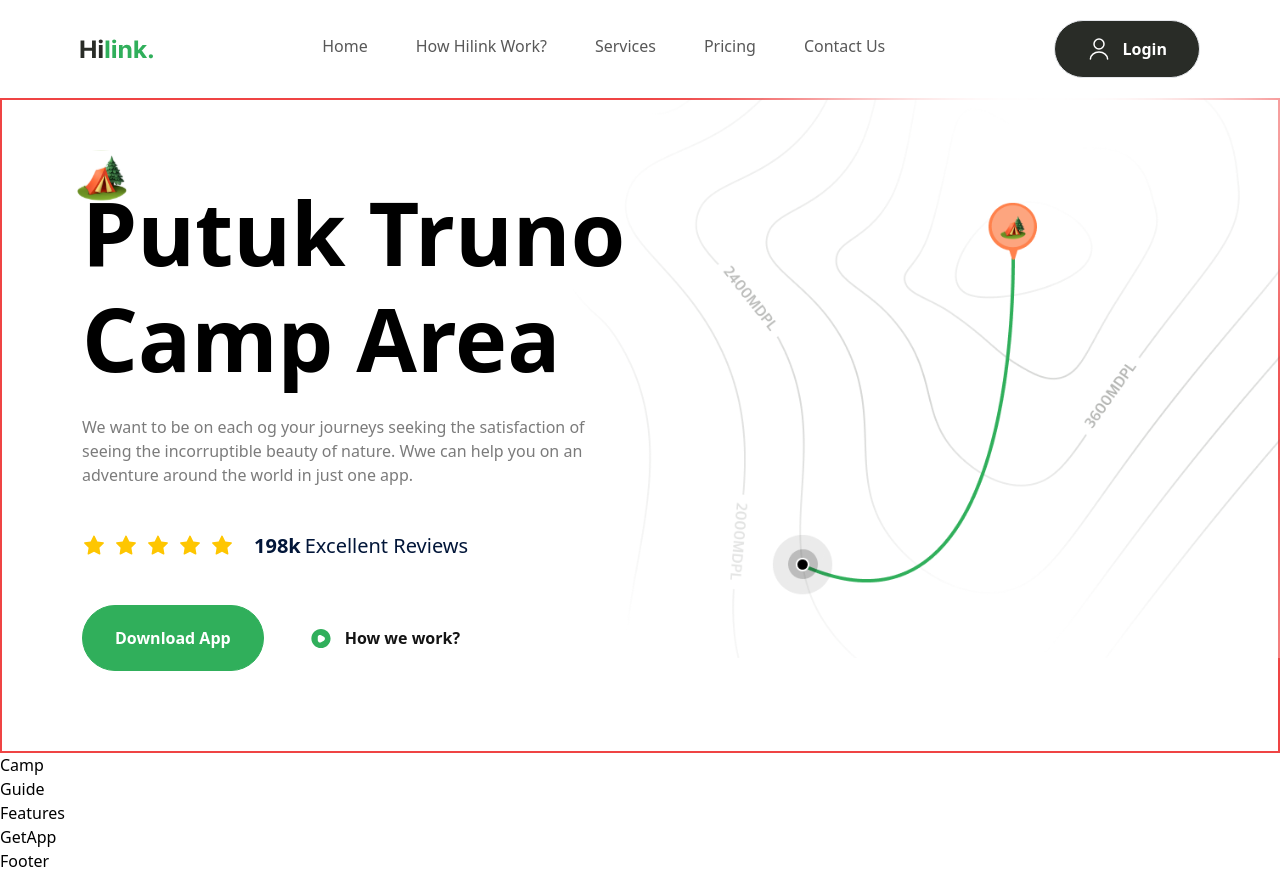
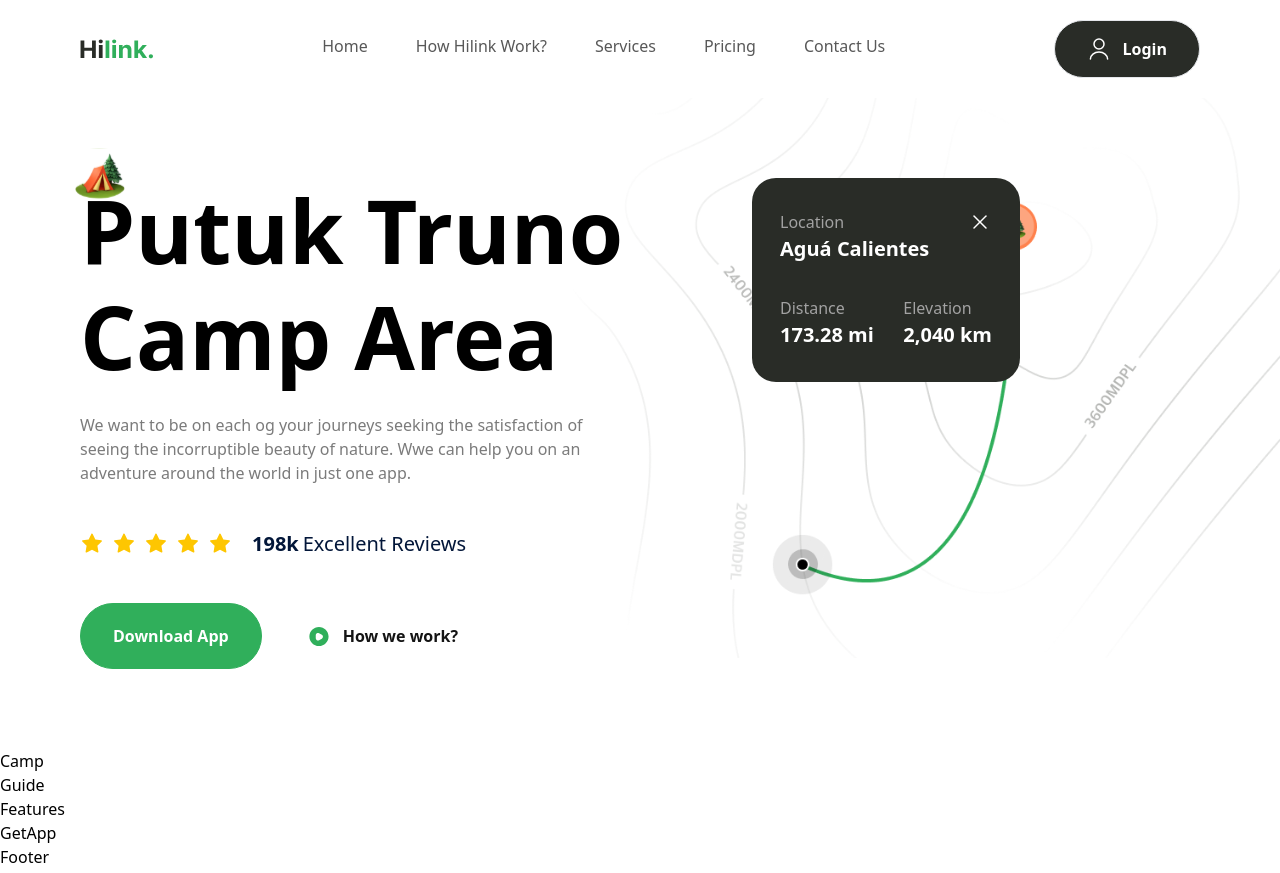
Before and after one commit to SidneyRoberto9/travel-app, a Next.js app: page / in a window 1280 px wide. Built offline with nearby package versions, Linux system fonts and the light colour scheme.

Commit message:
✨ feat: Finish Hero Section

```diff
--- a/src/components/button.tsx
+++ b/src/components/button.tsx
@@ -4,7 +4,7 @@
   type: "button" | "submit"
   title: string
   icon?: string
-  variant: "btn_dark_green" | "btn_green" | "btn_white_text"
+  variant: string
 }
 
 const Button = ({ type, title, icon, variant }: ButtonProps) => {
--- a/src/components/hero.tsx
+++ b/src/components/hero.tsx
@@ -4,7 +4,7 @@
 
 const Hero = () => {
   return (
-    <section className="max-container padding-container flex flex-col gap-20 border-2 border-red-500 py-10 pb-32 md:gap-28 lg:py-20 xl:flex-row">
+    <section className="max-container padding-container flex flex-col gap-20 py-10 pb-32 md:gap-28 lg:py-20 xl:flex-row">
       <div className="hero-map" />
 
       <div className="flex-0 relative z-20 flex flex-col xl:w-1/2">
@@ -56,6 +56,28 @@
           />
         </div>
       </div>
+
+      <div className="relative flex flex-1 items-start">
+        <div className="relative z-20 flex w-[16.75rem] flex-col gap-8 rounded-3xl bg-green-90 px-7 py-8">
+          <div className="flex flex-col">
+            <div className="flexBetween">
+              <p className="regular-16 text-gray-20">Location</p>
+              <Image src="/close.svg" alt="close" width={24} height={24} />
+            </div>
+            <p className="bold-20 text-white">Aguá Calientes</p>
+          </div>
+          <div className="flexBetween">
+            <div className="flex flex-col">
+              <p className="regular-16 block text-gray-20">Distance</p>
+              <p className="bold-20 text-white">173.28 mi</p>
+            </div>
+            <div className="flex flex-col">
+              <p className="regular-16 block text-gray-20">Elevation</p>
+              <p className="bold-20 text-white">2,040 km</p>
+            </div>
+          </div>
+        </div>
+      </div>
     </section>
   )
 }
```
